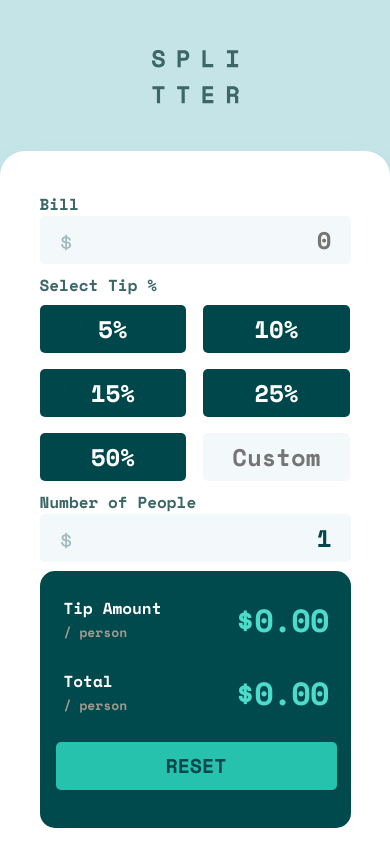
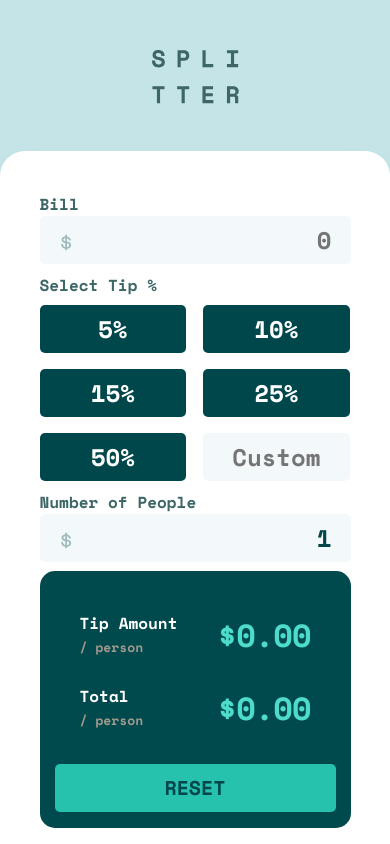
Before and after one commit to gia06/Tip-Calculator-App, a React (Create React App) app: page / in a window 390 px wide. Shown: the top 844 px of the page. Built offline with nearby package versions, Linux system fonts and the light colour scheme.

Commit message:
changed reset button styling

```diff
--- a/src/components/InputContainer.css
+++ b/src/components/InputContainer.css
@@ -46,7 +46,6 @@ p {
 .percentage {
   display: grid;
   gap: 16px 14px;
-
   grid-template-columns: repeat(3, 2fr);
   width: 100%;
   margin: 0;
@@ -69,23 +68,6 @@ p {
 .custom-input,
 .percentage-btn {
   width: 117px;
-}
-
-@media screen and (max-width: 846px) {
-  .percentage {
-    display: grid;
-    grid-template-columns: repeat(2, 1fr);
-    gap: 16px;
-  }
-
-  .percentage-btn {
-    width: 146px;
-  }
-
-  .custom-input,
-  .percentage-btn {
-    width: 146.6px;
-  }
 }
 
 .percentage-btn:hover {
@@ -117,3 +99,20 @@ p {
   float: right;
   color: #e17457;
 }
+
+@media screen and (max-width: 846px) {
+  .percentage {
+    display: grid;
+    grid-template-columns: repeat(2, 1fr);
+    gap: 16px;
+  }
+
+  .percentage-btn {
+    width: 146px;
+  }
+
+  .custom-input,
+  .percentage-btn {
+    width: 146.6px;
+  }
+}
--- a/src/components/ResultsContainer.css
+++ b/src/components/ResultsContainer.css
@@ -8,18 +8,11 @@
   padding: 40px;
 }
 
-@media screen and (max-width: 621px) {
-  .results-container {
-    padding: 0 22px 0 24px;
-    height: 257px;
-  }
-}
-
 .results-box {
   display: flex;
   justify-content: space-between;
   align-items: center;
-  margin: 25px 0;
+  margin-bottom: 25px;
 }
 
 h4 {
@@ -49,18 +42,13 @@ h2 {
   letter-spacing: -1px;
 }
 
-@media screen and (max-width: 621px) {
-  h2 {
-    font-size: 32px;
-  }
-}
-
 .res {
   display: flex;
   justify-content: center;
 }
 
 .reset-button {
+  margin-top: 97px;
   width: 100%;
   min-width: 281px;
   max-width: 333px;
@@ -69,15 +57,30 @@ h2 {
   border: 0;
   border-radius: 5px;
   cursor: pointer;
-  font-family: 'Space Mono';
+  font-family: "Space Mono";
   font-style: normal;
   font-weight: 700;
   font-size: 20px;
   line-height: 30px;
-  color: #00474B;
+  color: #00474b;
 }
 
 .reset-button:hover {
   background-color: #9fe8df;
   pointer-events: none;
 }
+
+@media screen and (max-width: 621px) {
+  .results-container {
+    padding: 37 22px 0 24px;
+    height: 257px;
+  }
+
+  h2 {
+    font-size: 32px;
+  }
+
+  .reset-button {
+    margin-top: 7px;
+  }
+}
```
